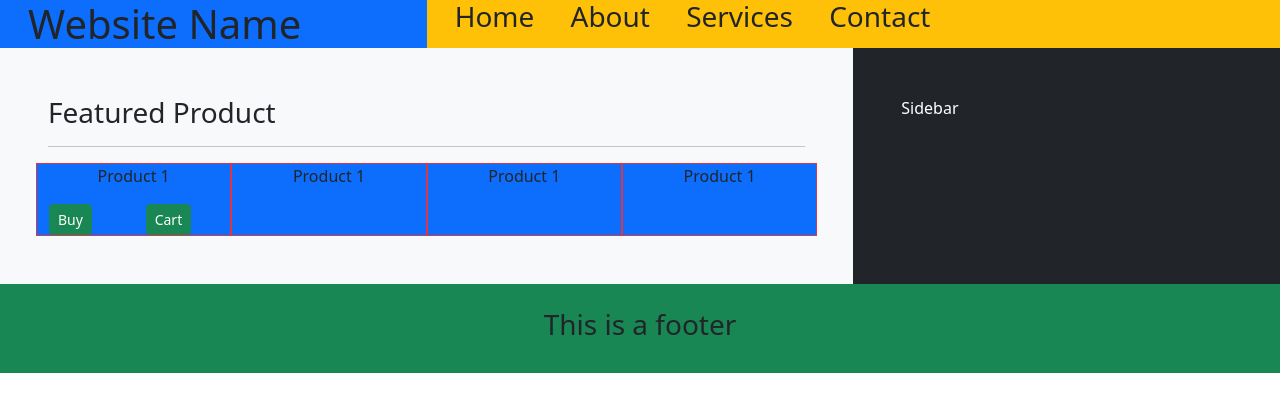
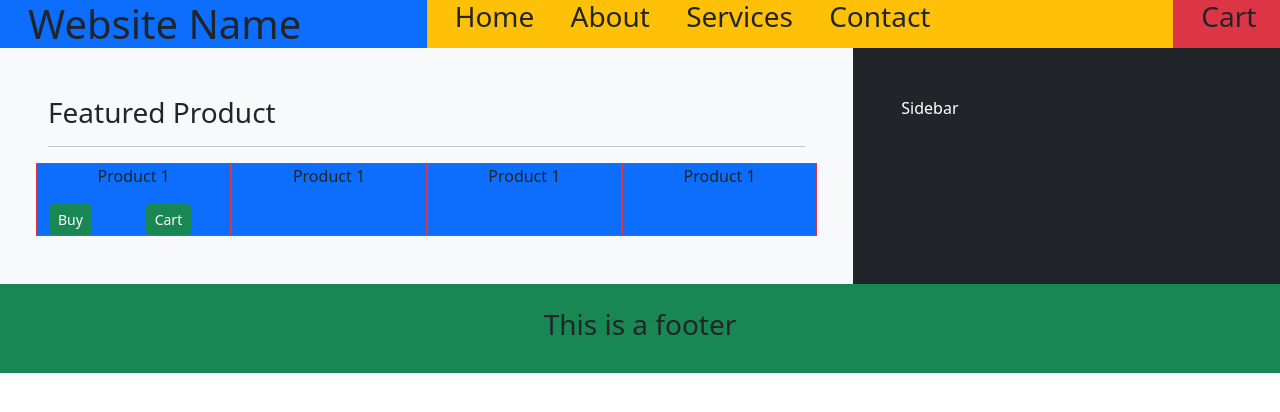
Before and after one commit to jomer-24/Bootstrap, a plain HTML site: page index.html in a window 1280 px wide. Drawn offline with nearby package versions, Linux system fonts and the light colour scheme.

Commit message:
add cart

```diff
--- a/index.html
+++ b/index.html
@@ -24,11 +24,14 @@
             <div class="col-4 bg-primary">
                 <span class="h1 p-3">Website Name</span>
             </div>
-            <div class="col-8 bg-warning">
+            <div class="col-7 bg-warning">
                 <span class="h3 p-3 fw-light">Home</span>
                 <span class="h3 p-3 fw-light">About</span>
                 <span class="h3 p-3 fw-light">Services</span>
                 <span class="h3 p-3 fw-light">Contact</span>
+            </div>
+            <div class="col-1 bg-danger">
+                <span class="h3 p-3 fw-light">Cart</span>
             </div>
         </div>
 
```
